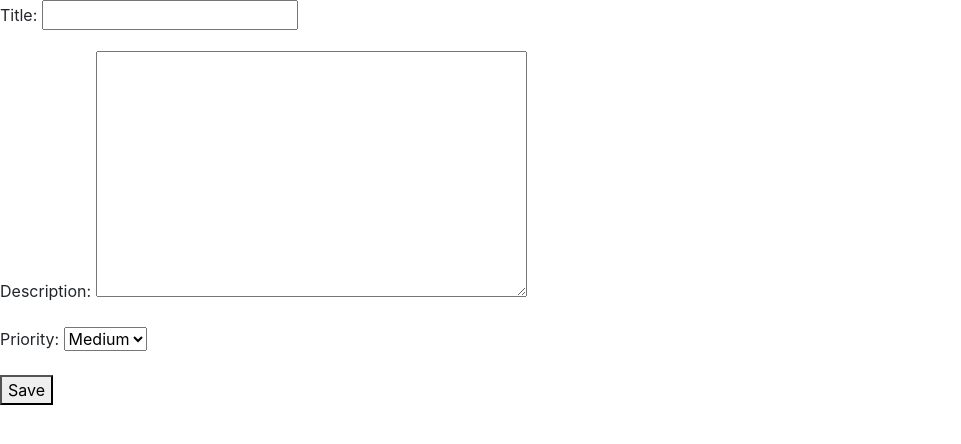
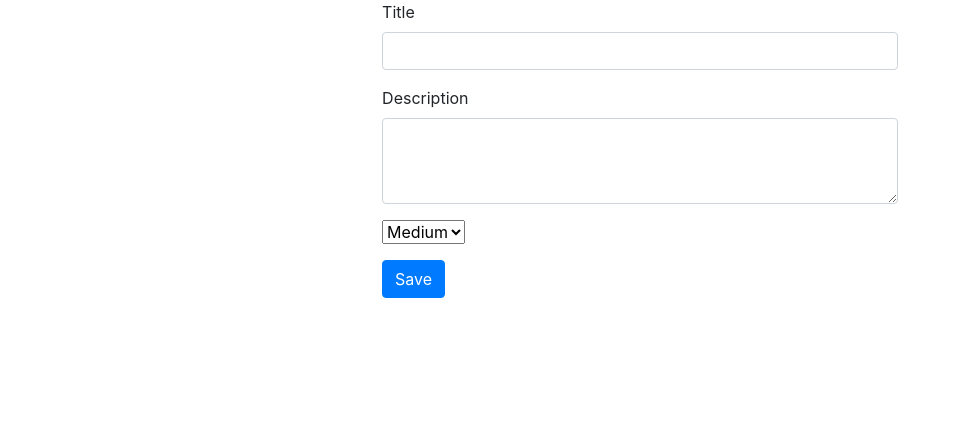
Before and after one commit to yuliademidok/todo_list, a Django app: page /new/ in a window 1280 px wide. Shown: the part 61-505 px from the top of the page, without its empty margins (0-961 px from the left). Run offline with Django 3.2, Linux system fonts and the light colour scheme; the visitor is signed in with stand-in values (Sample User, id 1).

Commit message:
bootstrap layout added to todo list and details view

```diff
--- a/todos_app/templates/todos_app/create_todo.html
+++ b/todos_app/templates/todos_app/create_todo.html
@@ -1,8 +1,28 @@
 {% extends 'todos_app/base.html' %}
 
 {% block content %}
-<form method="post" class="required">{% csrf_token %}
-    {{ form.as_p }}
-    <a href="{% url 'todos:currenttodos' %}"><button>Save</button></a>
-</form>
+
+<div class="row justify-content-sm-center">
+    <div class="col-md-5">
+        <form method="post">
+            {% csrf_token %}
+            <div class="form-group">
+                <label for="form.title">Title</label>
+                <input type="text" name="title" class="form-control" id="form.title" required>
+            </div>
+            <div class="form-group">
+                <label class="form-label" for="description">Description</label>
+                <textarea class="form-control" id="description" rows="3" name="description"></textarea>
+            </div>
+            <div class="form-group">
+            {{ form.priority }}
+            </div>
+            <a href="{% url 'todos:currenttodos' %}">
+                <button class="btn btn-primary">Save</button>
+            </a>
+
+        </form>
+    </div>
+</div>
+
 {% endblock %}
--- a/todos_app/views.py
+++ b/todos_app/views.py
@@ -35,7 +35,7 @@ class AllTodosView(LoginRequiredMixin, generic.ListView):
     def get_queryset(self):
         todos = Todos.objects.filter(
             user=self.request.user
-        ).values('id', 'title', 'description', 'priority')
+        ).values('id', 'title', 'description', 'priority', 'completed_at')
         return todos
 
     def get_context_data(self, *, object_list=None, **kwargs):
@@ -53,7 +53,7 @@ class CompletedTodosView(LoginRequiredMixin, generic.ListView):
         todos = Todos.objects.filter(
             user=self.request.user,
             completed_at__isnull=False
-        ).values('id', 'title', 'description', 'priority')
+        ).values('id', 'title', 'description', 'priority', 'completed_at')
         return todos
 
     def get_context_data(self, *, object_list=None, **kwargs):
```
Also changed, not shown: todos_app/templates/todos_app/todos.html (+15 -10 lines), todos_app/templates/todos_app/updatetodo.html (+20 -1 lines).
